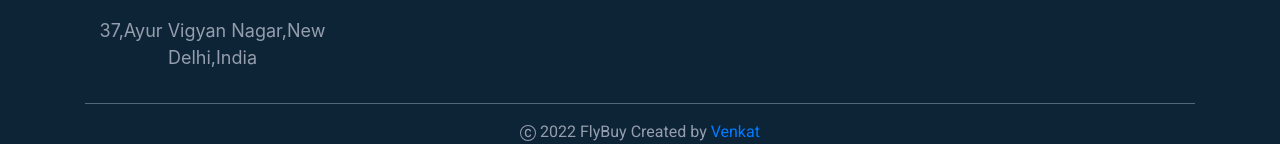
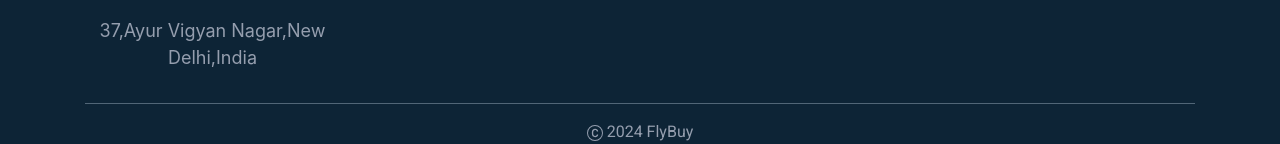
Before and after one commit to RishikeshKA/E-Commerce-Website, a plain HTML site: page index.html in a window 1280 px wide. Shown: the part 4435-4579 px from the top of the page. Drawn offline with nearby package versions, Linux system fonts and the light colour scheme; a web font is replaced by a local one.

Commit message:
Update index.html

```diff
--- a/index.html
+++ b/index.html
@@ -618,7 +618,7 @@
                             <svg xmlns="http://www.w3.org/2000/svg" width="16" height="16" fill="currentColor" class="bi bi-c-circle" b="0 0 16 16">
                                 <path d="M1 8a7 7 0 1 0 14 0A7 7 0 0 0 1 8Zm15 0A8 8 0 1 1 0 8a8 8 0 0 1 16 0ZM8.146 4.992c-1.212 0-1.927.92-1.927 2.502v1.06c0 1.571.703 2.462 1.927 2.462.979 0 1.641-.586 1.729-1.418h1.295v.093c-.1 1.448-1.354 2.467-3.03 2.467-2.091 0-3.269-1.336-3.269-3.603V7.482c0-2.261 1.201-3.638 3.27-3.638 1.681 0 2.935 1.054 3.029 2.572v.088H9.875c-.088-.879-.768-1.512-1.729-1.512Z" />
                             </svg>
-                            <span class="pp-i">2022 FlyBuy Created by <a href="https://www.linkedin.com/in/venkatesan-tech/">Venkat</a></span>
+                            <span class="pp-i">2024 FlyBuy</span>
                         </div>
                     </div>
                 </div>
```
